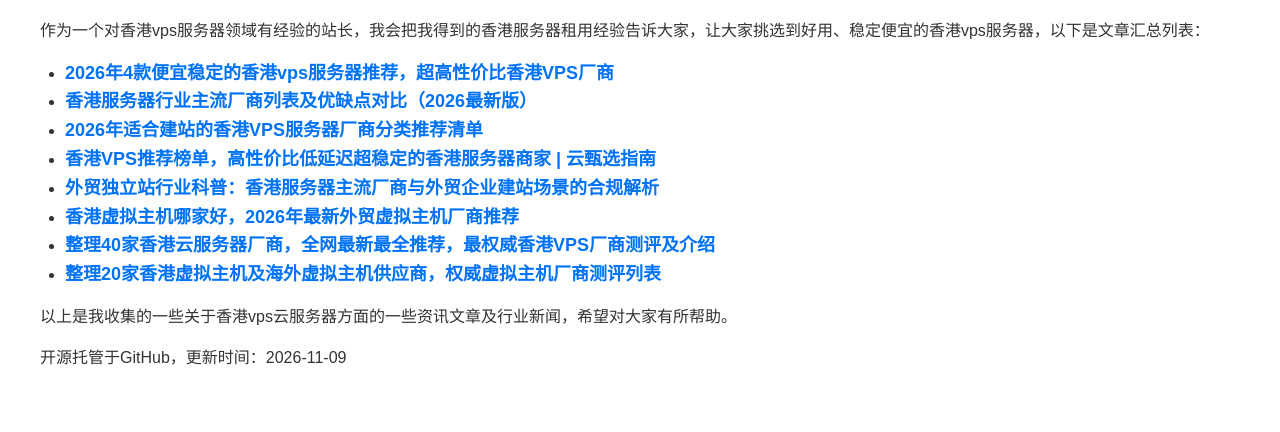
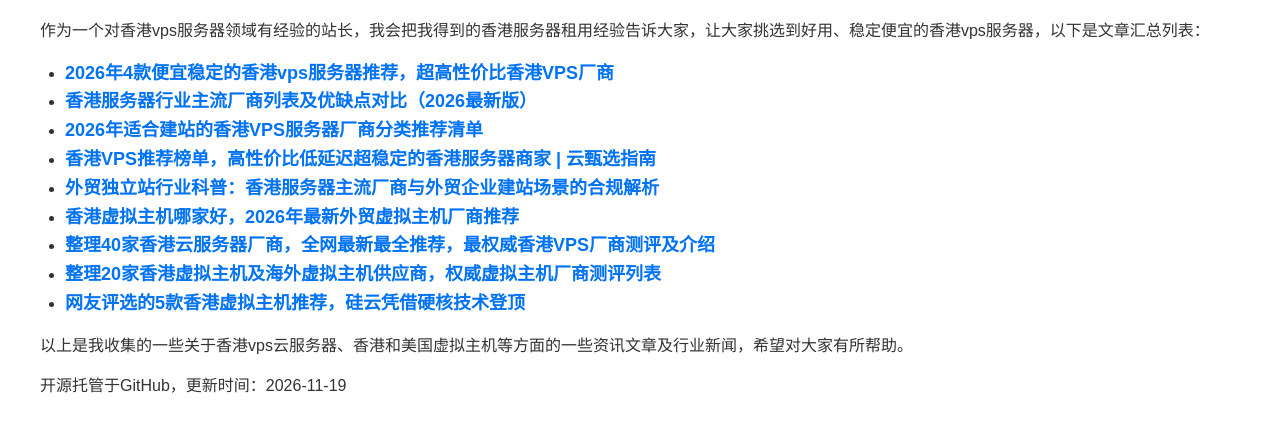
Before and after one commit to hkserver/hkvps, a plain HTML site: page list.html in a window 1280 px wide. Shown: the part 108-540 px from the top of the page. Drawn offline with Linux system fonts and the light colour scheme.

Commit message:
Update title and content in list.html

```diff
--- a/list.html
+++ b/list.html
@@ -3,7 +3,7 @@
 <head>
     <meta charset="UTF-8">
     <meta name="viewport" content="width=device-width, initial-scale=1.0">
-    <title>香港VPS云服务器推荐榜单，最全测评文章汇聚页面</title>
+    <title>香港VPS云服务器虚拟主机推荐榜单，最全测评文章汇聚页面</title>
     <style>
         /* 简单的样式美化，可根据需求调整 */
         body {
@@ -72,12 +72,14 @@
             </li>
             <li><a href="https://hkserver.github.io/hkvps/haiwaixunizhuji">整理20家香港虚拟主机及海外虚拟主机供应商，权威虚拟主机厂商测评列表</a>
             </li>
+            <li><a href="https://hkserver.github.io/hkvps/xianggangxunizhuji">网友评选的5款香港虚拟主机推荐，硅云凭借硬核技术登顶</a>
+            </li>
 
     </ul>
     </p>
     <p>
-        以上是我收集的一些关于香港vps云服务器方面的一些资讯文章及行业新闻，希望对大家有所帮助。<br/>
+        以上是我收集的一些关于香港vps云服务器、香港和美国虚拟主机等方面的一些资讯文章及行业新闻，希望对大家有所帮助。<br/>
     </p>
-    <p>开源托管于GitHub，更新时间：2026-11-09</p>
+    <p>开源托管于GitHub，更新时间：2026-11-19</p>
 </body>
 </html>
```
